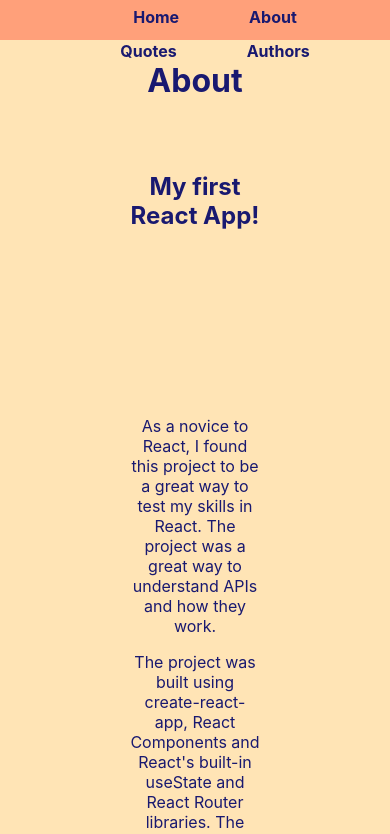
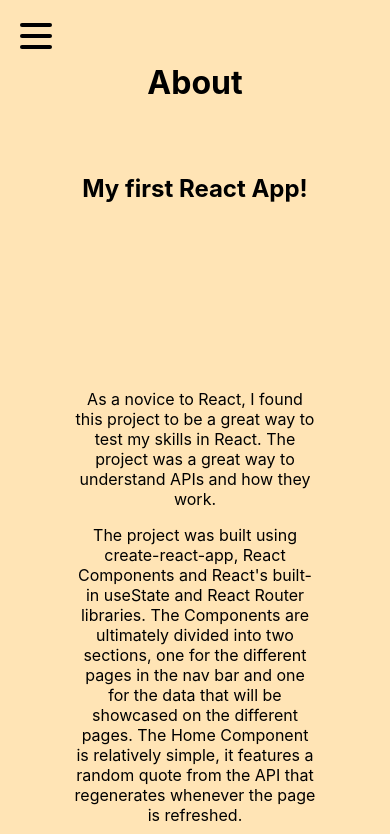
Before and after one commit to robby-g-singh/GA-React-Project, a React (Create React App) app: page /about in a window 390 px wide. Shown: the top 834 px of the page. Built offline with nearby package versions, Linux system fonts and the light colour scheme.

Commit message:
commit working hamburger menu

```diff
--- a/src/App.css
+++ b/src/App.css
@@ -1,6 +1,6 @@
 .App {
   text-align: center;
-  color: #191970;
+  color: black;
 
 }
 
@@ -52,7 +52,7 @@ body {
 }
 
 .nav-list a {
-  color: #191970;
+  color: black;
   margin-left: 20px;
   margin-right: 20px;
   text-decoration: none;
@@ -62,3 +62,24 @@ body {
   font-weight: bold;
 
 }
+
+.nav-bar .hamburger {
+  display: none;
+}
+
+@media screen and (max-width: 515px) {
+  .nav-bar .hamburger {
+    display: flex;
+    padding-top: 10px;
+    margin-left: 10px;
+    z-index: 10;
+  }
+
+  .nav-list a {
+    display: inline-block;
+    line-height: 20px;
+    margin-left: 5px;
+    margin-right: 5px;
+  }
+
+}
--- a/src/App.js
+++ b/src/App.js
@@ -4,10 +4,19 @@ import Authors from './Components/Authors';
 import Home from './Components/Home'
 import Quotes from './Components/Quotes';
 import {Route, Routes, Link} from 'react-router-dom'
+import Hamburger from './Components/Hamburger';
+import { useState } from 'react';
 
 
 
 function App() {
+
+  const [hamburgerOpen, setHamburgerOpen] = useState(false)
+
+  const handleHamburger = () => {
+    setHamburgerOpen(!hamburgerOpen)
+  }
+
   return (
     <div className="App">
       <nav className="nav-bar">
@@ -17,7 +26,23 @@ function App() {
           <Link to="/quotes">Quotes</Link>
           <Link to="/authors">Authors</Link>
         </ul>
+
+        <div className='hamburger' onClick={handleHamburger}>
+          <Hamburger />
+        </div>
+
       </nav>
+
+      <style jsx>{`
+        @media (max-width: 525px) {
+          .nav-list {
+            display: ${hamburgerOpen ? 'block' : 'none'};
+            background-color: #FFA07A;
+
+          }
+        }
+      `}
+      </style>
 
       <main>
         <Routes>
--- a/src/Components/Data/AuthorsData.js
+++ b/src/Components/Data/AuthorsData.js
@@ -47,7 +47,7 @@ const Authors = () => {
            }
        }
 
-       console.log(display)
+
 
 
        return (
--- /dev/null
+++ b/src/Components/Hamburger.js
@@ -0,0 +1,15 @@
+import '../stylesheets/Hamburger.css'
+
+const Hamburger = () => {
+    return (
+        <div>
+            <div className="hamburger">
+                <div className="burger burger1"></div>
+                <div className="burger burger2"></div>
+                <div className="burger burger3"></div>
+            </div>
+        </div>
+    )
+}
+
+export default Hamburger
--- a/src/Components/Home.js
+++ b/src/Components/Home.js
@@ -5,10 +5,10 @@ import '../stylesheets/Home.css'
 const Home = () => {
     return (
         <div className="home-page">
-            <h1 id="title">Knowledge is Power</h1>
+            <h1 id="title">Knowledge shared is Power Multiplied</h1>
             <div className="home-pic" >
                 <img src={image} alt="Great Sikh scholar Sant Inderjeet Singh" style={{width:250, height:350}}/>
-                <p>A homage to the living embodiment of wisdom, Sant Inderjeet Singh of Raqba, from the Panjab region of northern India</p>
+                <p>A homage to the living embodiment of wisdom and knowledge, Sant Inderjeet Singh of Raqba, from the Panjab region of northern India</p>
             </div>
             <br></br>
             <div className='home-quote'>
--- a/src/stylesheets/About.css
+++ b/src/stylesheets/About.css
@@ -18,3 +18,22 @@
     grid-column: 2;
     margin-top: 150px;
 }
+
+@media screen and (max-width: 525px) {
+    .about-page {
+        display: grid;
+        grid-template-columns: repeat(5, 1fr);
+    }
+
+    #about-heading {
+        grid-column: 3;
+    }
+
+    #about-subheading {
+        grid-column: 2 / 5;
+    }
+
+    .readMe {
+        grid-column: 2 / 5;
+    }
+}
--- /dev/null
+++ b/src/stylesheets/Hamburger.css
@@ -0,0 +1,17 @@
+.hamburger {
+    width: 2rem;
+    height: 2rem;
+    display: flex;
+    justify-content: space-around;
+    flex-flow: column nowrap;
+    z-index: 10;
+}
+
+.burger {
+    width: 2rem;
+    height: 0.25rem;
+    border-radius: 10px;
+    background-color: black;
+    transform-origin: 1px;
+    transition: all 0.3s linear;
+}
```
